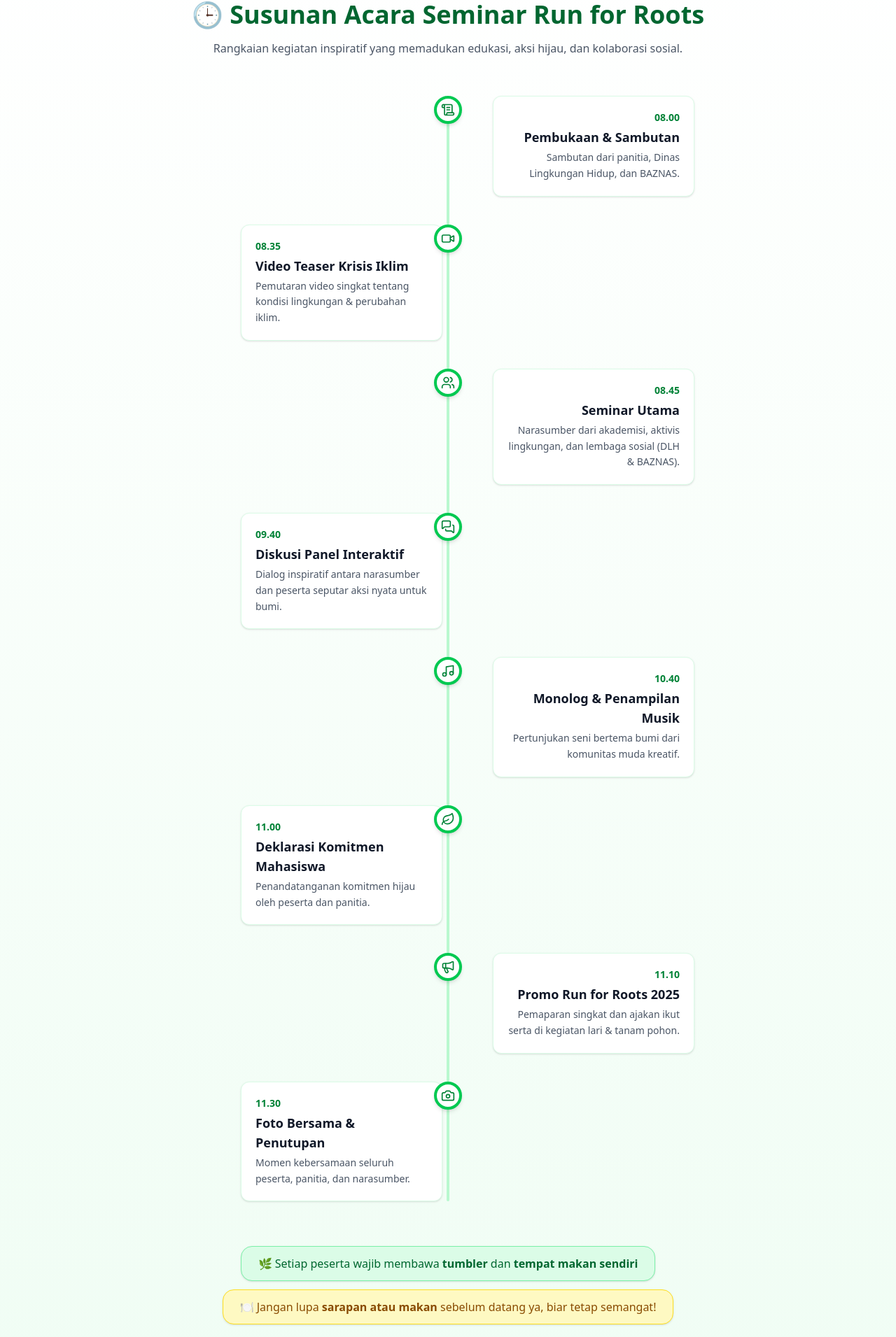
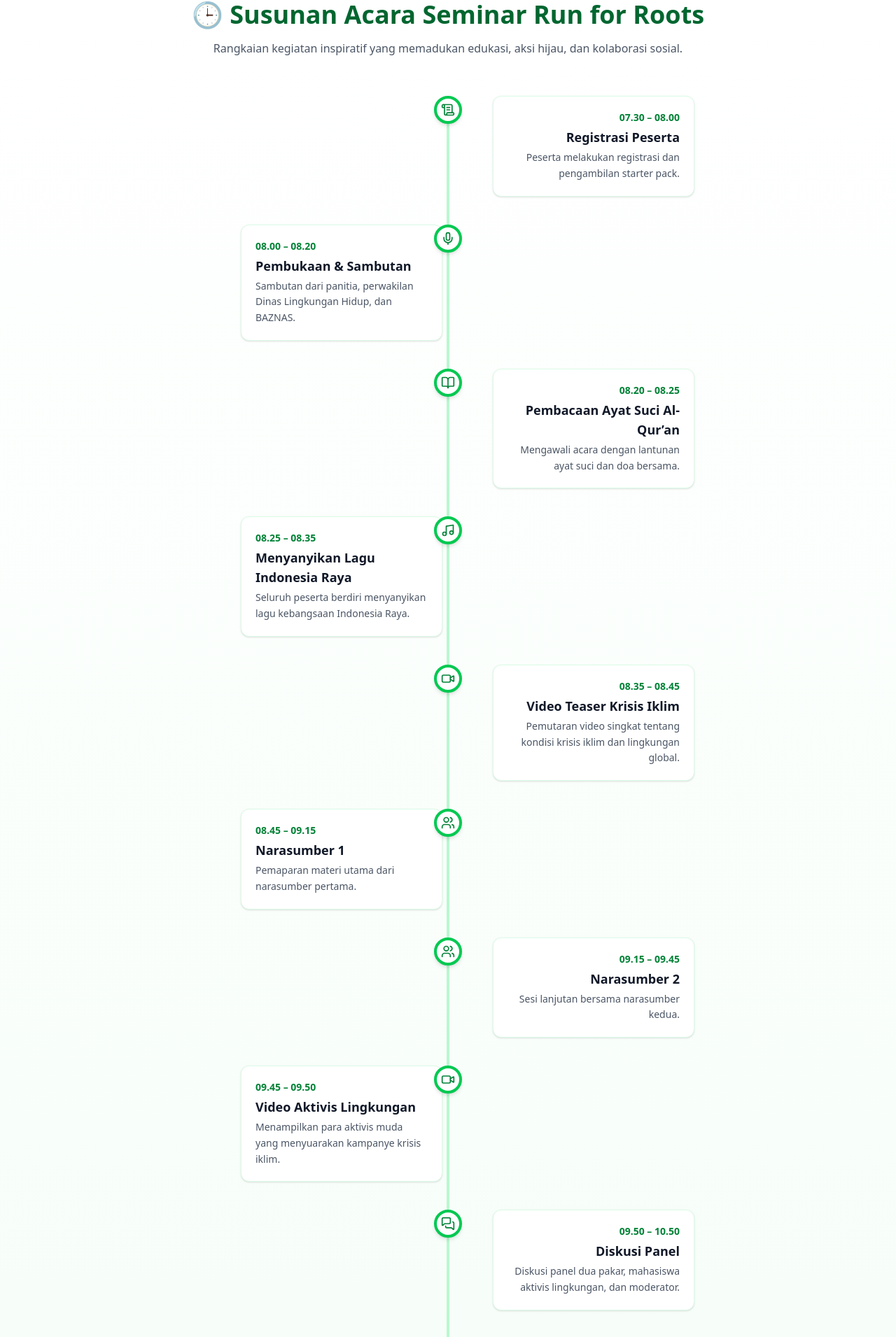
Before and after one commit to kangdj749/seminarrunforroots, a Next.js app: page / in a window 1280 px wide. Shown: the part 4979-6890 px from the top of the page at 70% size. Built offline with nearby package versions, Linux system fonts and the light colour scheme; no server answers.

Commit message:
update timeline section

```diff
--- a/src/components/TimelineSection.tsx
+++ b/src/components/TimelineSection.tsx
@@ -11,64 +11,113 @@ import {
   Leaf,
   Megaphone,
   Camera,
+  BookOpen,
+  Mic,
 } from "lucide-react"
 
 export default function TimelineSection() {
   const timeline = [
     {
-      time: "08.00",
+      time: "07.30 – 08.00",
       icon: <ScrollText className="w-5 h-5 text-green-700" />,
-      title: "Pembukaan & Sambutan",
-      desc: "Sambutan dari panitia, Dinas Lingkungan Hidup, dan BAZNAS.",
+      title: "Registrasi Peserta",
+      desc: "Peserta melakukan registrasi dan pengambilan starter pack.",
     },
     {
-      time: "08.35",
+      time: "08.00 – 08.20",
+      icon: <Mic className="w-5 h-5 text-green-700" />,
+      title: "Pembukaan & Sambutan",
+      desc: "Sambutan dari panitia, perwakilan Dinas Lingkungan Hidup, dan BAZNAS.",
+    },
+    {
+      time: "08.20 – 08.25",
+      icon: <BookOpen className="w-5 h-5 text-green-700" />,
+      title: "Pembacaan Ayat Suci Al-Qur’an",
+      desc: "Mengawali acara dengan lantunan ayat suci dan doa bersama.",
+    },
+    {
+      time: "08.25 – 08.35",
+      icon: <Music className="w-5 h-5 text-green-700" />,
+      title: "Menyanyikan Lagu Indonesia Raya",
+      desc: "Seluruh peserta berdiri menyanyikan lagu kebangsaan Indonesia Raya.",
+    },
+    {
+      time: "08.35 – 08.45",
       icon: <Video className="w-5 h-5 text-green-700" />,
       title: "Video Teaser Krisis Iklim",
-      desc: "Pemutaran video singkat tentang kondisi lingkungan & perubahan iklim.",
+      desc: "Pemutaran video singkat tentang kondisi krisis iklim dan lingkungan global.",
     },
     {
-      time: "08.45",
+      time: "08.45 – 09.15",
       icon: <Users className="w-5 h-5 text-green-700" />,
-      title: "Seminar Utama",
-      desc: "Narasumber dari akademisi, aktivis lingkungan, dan lembaga sosial (DLH & BAZNAS).",
+      title: "Narasumber 1",
+      desc: "Pemaparan materi utama dari narasumber pertama.",
     },
     {
-      time: "09.40",
-      icon: <MessagesSquare className="w-5 h-5 text-green-700" />,
-      title: "Diskusi Panel Interaktif",
-      desc: "Dialog inspiratif antara narasumber dan peserta seputar aksi nyata untuk bumi.",
+      time: "09.15 – 09.45",
+      icon: <Users className="w-5 h-5 text-green-700" />,
+      title: "Narasumber 2",
+      desc: "Sesi lanjutan bersama narasumber kedua.",
     },
     {
-      time: "10.40",
-      icon: <Music className="w-5 h-5 text-green-700" />,
-      title: "Monolog & Penampilan Musik",
-      desc: "Pertunjukan seni bertema bumi dari komunitas muda kreatif.",
+      time: "09.45 – 09.50",
+      icon: <Video className="w-5 h-5 text-green-700" />,
+      title: "Video Aktivis Lingkungan",
+      desc: "Menampilkan para aktivis muda yang menyuarakan kampanye krisis iklim.",
     },
     {
-      time: "11.00",
-      icon: <Leaf className="w-5 h-5 text-green-700" />,
-      title: "Deklarasi Komitmen Mahasiswa",
-      desc: "Penandatanganan komitmen hijau oleh peserta dan panitia.",
+      time: "09.50 – 10.50",
+      icon: <MessagesSquare className="w-5 h-5 text-green-700" />,
+      title: "Diskusi Panel",
+      desc: "Diskusi panel dua pakar, mahasiswa aktivis lingkungan, dan moderator.",
     },
     {
-      time: "11.10",
-      icon: <Megaphone className="w-5 h-5 text-green-700" />,
-      title: "Promo Run for Roots 2025",
-      desc: "Pemaparan singkat dan ajakan ikut serta di kegiatan lari & tanam pohon.",
+      time: "10.50 – 11.00",
+      icon: <Mic className="w-5 h-5 text-green-700" />,
+      title: "Monolog (Mengenai Krisis Iklim)",
+      desc: "Monolog reflektif mengenai dampak dan urgensi aksi nyata terhadap krisis iklim.",
     },
     {
-      time: "11.30",
+      time: "11.00 – 11.30",
+      icon: <Music className="w-5 h-5 text-green-700" />,
+      title: "Penampilan Musik",
+      desc: "Persembahan musik bertema bumi dan kepedulian lingkungan.",
+    },
+    {
+      time: "11.30 – 11.40",
+      icon: <Leaf className="w-5 h-5 text-green-700" />,
+      title: "Deklarasi Mahasiswa",
+      desc: "Mahasiswa bersama-sama menyatakan komitmen menjaga bumi, dipimpin salah satu ketua BEM.",
+    },
+    {
+      time: "11.40 – 11.50",
+      icon: <Megaphone className="w-5 h-5 text-green-700" />,
+      title: "Promosi Event Run for Roots",
+      desc: "Promosi kegiatan ‘Run for Roots’ disertai pemutaran video singkat.",
+    },
+    {
+      time: "11.50 – 11.55",
+      icon: <ScrollText className="w-5 h-5 text-green-700" />,
+      title: "Do’a Bersama",
+      desc: "Menutup acara dengan doa dan harapan kebaikan untuk bumi.",
+    },
+    {
+      time: "11.55 – 12.00",
       icon: <Camera className="w-5 h-5 text-green-700" />,
-      title: "Foto Bersama & Penutupan",
-      desc: "Momen kebersamaan seluruh peserta, panitia, dan narasumber.",
+      title: "Foto Bersama",
+      desc: "Foto bersama seluruh peserta, panitia, dan narasumber.",
+    },
+    {
+      time: "12.00 – 12.05",
+      icon: <Leaf className="w-5 h-5 text-green-700" />,
+      title: "Penutupan",
+      desc: "Ucapan terima kasih dan penutupan resmi acara.",
     },
   ]
 
   return (
     <section id="susunan-acara" className="py-20 bg-gradient-to-b from-white to-green-50">
       <div className="container mx-auto px-6 md:px-12">
-        {/* Heading */}
         <motion.div
           initial={{ opacity: 0, y: 40 }}
           whileInView={{ opacity: 1, y: 0 }}
@@ -84,9 +133,7 @@ export default function TimelineSection() {
           </p>
         </motion.div>
 
-        {/* Timeline */}
         <div className="relative max-w-3xl mx-auto">
-          {/* Vertical Line */}
           <div className="absolute left-4 top-0 bottom-0 w-1 bg-green-200 rounded-full md:left-1/2 md:-translate-x-1/2"></div>
 
           <div className="space-y-10">
@@ -95,20 +142,18 @@ export default function TimelineSection() {
                 key={idx}
                 initial={{ opacity: 0, y: 30 }}
                 whileInView={{ opacity: 1, y: 0 }}
-                transition={{ duration: 0.5, delay: idx * 0.1 }}
+                transition={{ duration: 0.5, delay: idx * 0.05 }}
                 viewport={{ once: true }}
                 className={`relative flex items-start gap-4 md:gap-8 ${
                   idx % 2 === 0 ? "md:flex-row-reverse md:text-right" : ""
                 }`}
               >
-                {/* Icon + Dot */}
                 <div
                   className={`absolute left-4 md:left-1/2 md:-translate-x-1/2 flex items-center justify-center bg-white border-4 border-green-500 rounded-full w-10 h-10 shadow-md hover:scale-110 transition-transform`}
                 >
                   {item.icon}
                 </div>
 
-                {/* Content */}
                 <div
                   className={`ml-14 md:w-5/12 ${
                     idx % 2 === 0 ? "md:ml-0 md:pr-8" : "md:pl-8"
```
